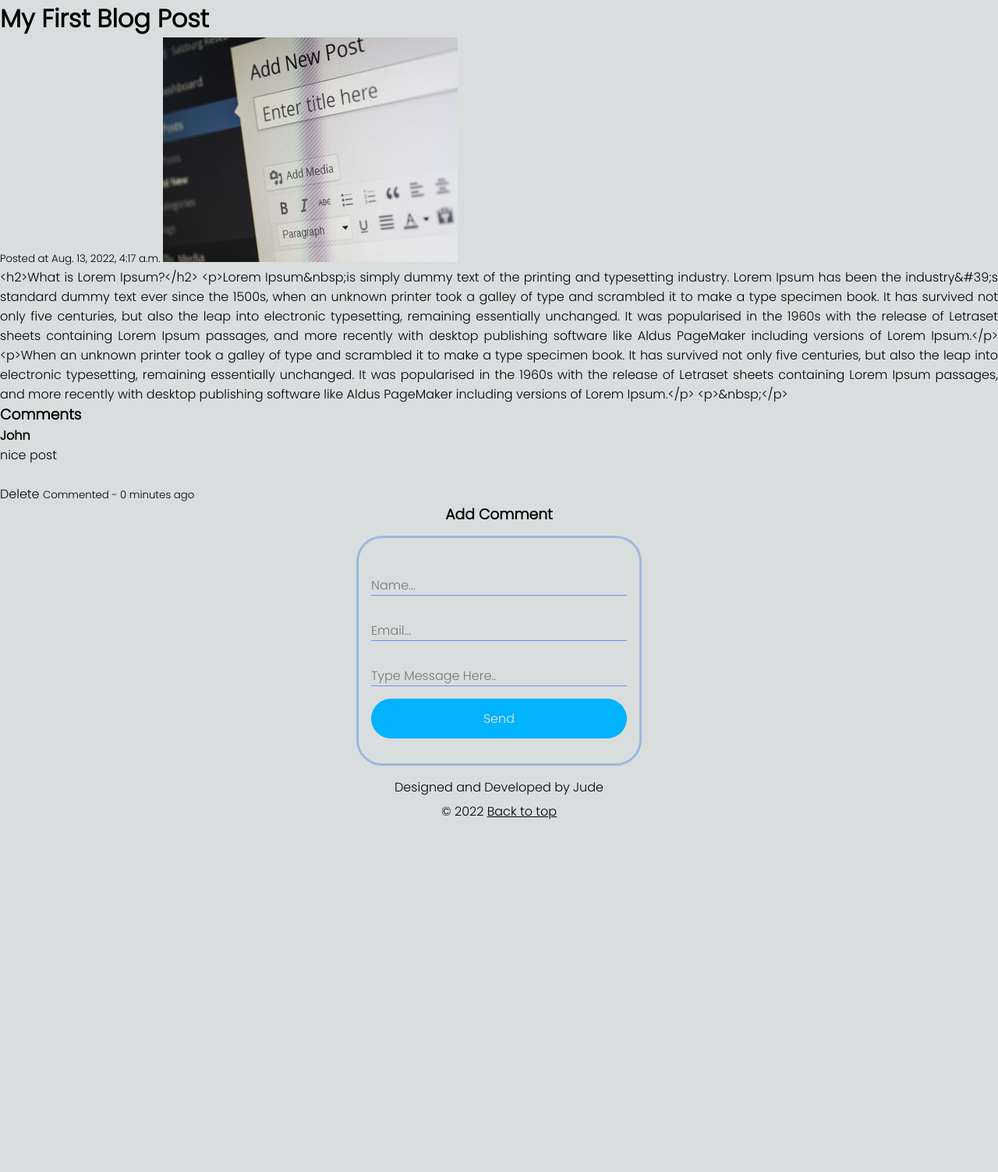
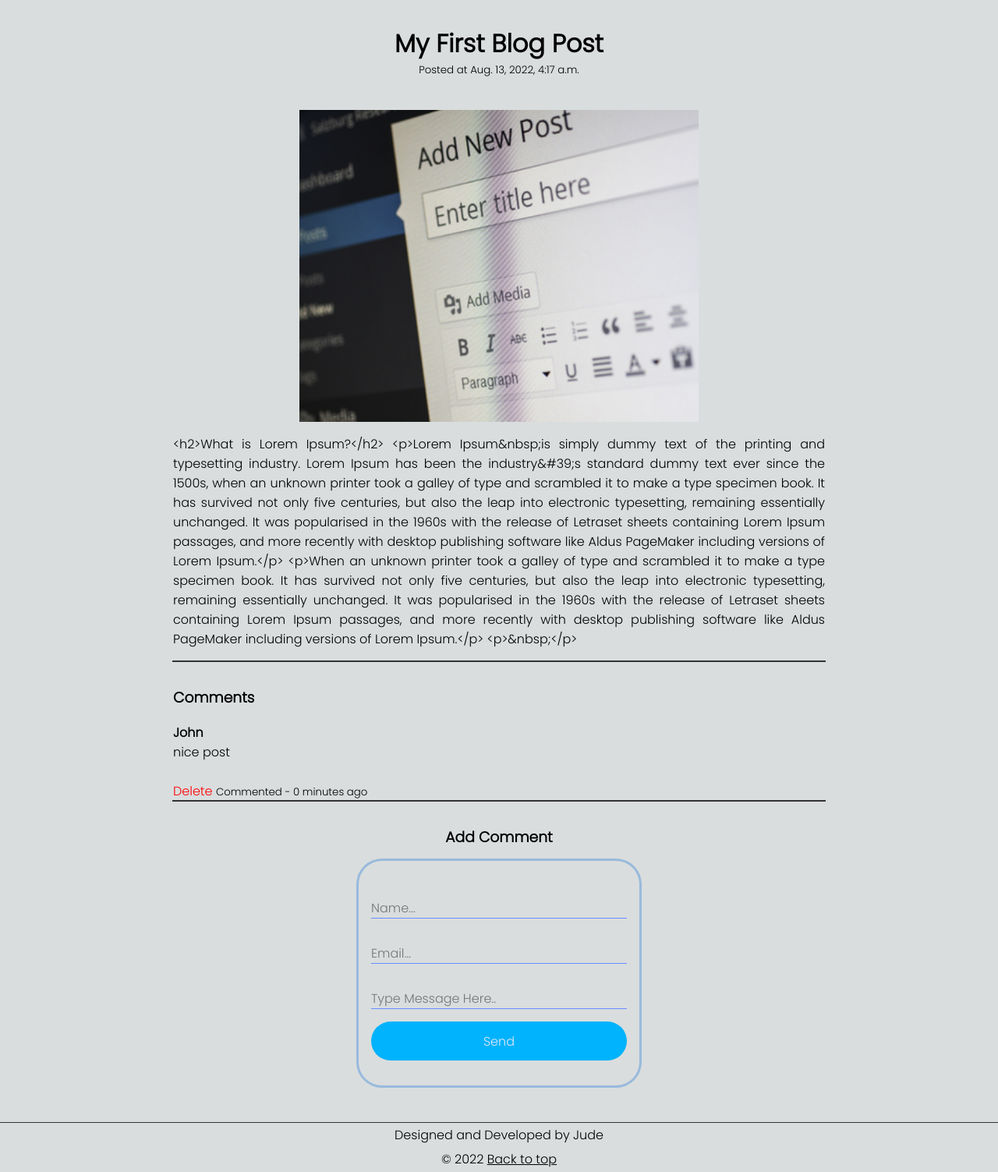
Before and after one commit to olowojude/My-blog, a Django app: a page that uses ba/templates/ba/detailpost.html in a window 1280 px wide. Shown: the whole page at 78% size. Before the commit the page ends 1051 px from the top, so only its background shows below. Run offline with Django 4.2, Linux system fonts and the light colour scheme; data comes from the database, SQL or seed files in the repository; both versions use the stored data as it was after the commit; some libraries are stand-ins or nearby versions.

Commit message:
Styled the detailed post page

```diff
--- a/ba/templates/ba/detailpost.html
+++ b/ba/templates/ba/detailpost.html
@@ -3,7 +3,7 @@
   <!-- post section -->
   <div class="post">
     <h1>{{post.title}}</h1>
-    <small> Posted at {{ post.date_posted }} </small>
+    <small class="small"> Posted at {{ post.date_posted }} </small><br />
     <img
       src="{{post.image.url}}"
       class="my-2 card-img-top img-responsive img-fluid"
@@ -14,7 +14,7 @@
   <hr />
 
   <!-- comments section -->
-  <div class="comments_container">
+  <div class="comments-container">
     <h3>Comments</h3>
     {% for comment in post_comments%}
     <strong>{{comment.name}}</strong><br />
@@ -29,8 +29,8 @@
   </div>
 
   <!-- To add a comment section -->
-  <div class="add_comment">
-    <h3 class="add_comment_heading">Add Comment</h3>
+  <div class="add-comment">
+    <h3 class="add-comment-heading">Add Comment</h3>
     {% include 'ba/contactForm.html' %}
   </div>
 </div>
--- a/ba/templates/ba/home.html
+++ b/ba/templates/ba/home.html
@@ -13,7 +13,7 @@
 
 <section class="container">
   {% for post in posts %}
-  <div href="{% url 'detailpost' post.slug%}" class="post-container">
+  <div class="post-container">
     <img class="post-image" src="{{post.image.url}}" />
     <div class="post-body">
       <h3 class="post-title">
--- a/static/styles/ba.css
+++ b/static/styles/ba.css
@@ -144,8 +144,8 @@ input:focus {
 	padding: 3em 1.5em;
 }
 .post-container {
-	padding: 1.4em .7em;
-	width: 25em;
+	padding: .7em .7em;
+	width: 20em;
 	margin: 0 auto;
 	-webkit-border-top-right-radius: 40px;
 	-webkit-border-bottom-left-radius: 40px;
@@ -156,9 +156,10 @@ input:focus {
 	border: 1px solid black;
 }
 .post-image {
-	border-radius: 15px;
+	border-top-right-radius: 25px;
+	border-bottom-left-radius: 25px;
 	width: 100%;
-    height: 18em;
+    height: 13em;
 	object-fit: cover;
 	/* 378(w) 288(h) */
 }
@@ -280,10 +281,6 @@ input:focus {
 }
 
 /* footer section */
-hr {
-
-				background-color: black;
-}
 .footer_container p {
 				margin: 0 .8em;
 				padding: .2em;
@@ -300,11 +297,42 @@ hr {
 }
 
 /* detail post */
-.content {
-    text-align: justify;
+.detail-container {
+	max-width: 900px;
+	margin: 0 auto;
+	padding: 2em;
 }
+.post h1, .small {
+	text-align: center;
+	margin: 0 auto;
+	display: block;
+}
+.post img {
+	width: 32em;
+	height: 25em;
+	margin: 1em auto;
+	display: block;
+}
+.post p {
+	margin: 1em 0;
+	text-align: justify;
+}
+hr {
+	border: 0;
+	height: 1.5px;
+ }
 /* comments section */
-.add_comment .add_comment_heading {
-    text-align: center;
-    display: block;
+
+.comments-container {
+	margin: 2em auto;
+	text-align: left;
 }
+.comments-container h3 {
+	margin: 1em auto;
+}
+.add-comment-heading {
+	text-align: center;
+}
+.comments-container a {
+	color: red;
+}
```
Also changed, not shown: db.sqlite3, media/media/images/Untitled_design_lKd7mVY.png (added), media/media/images/Untitled_design_pwIIsk9.png (added).
